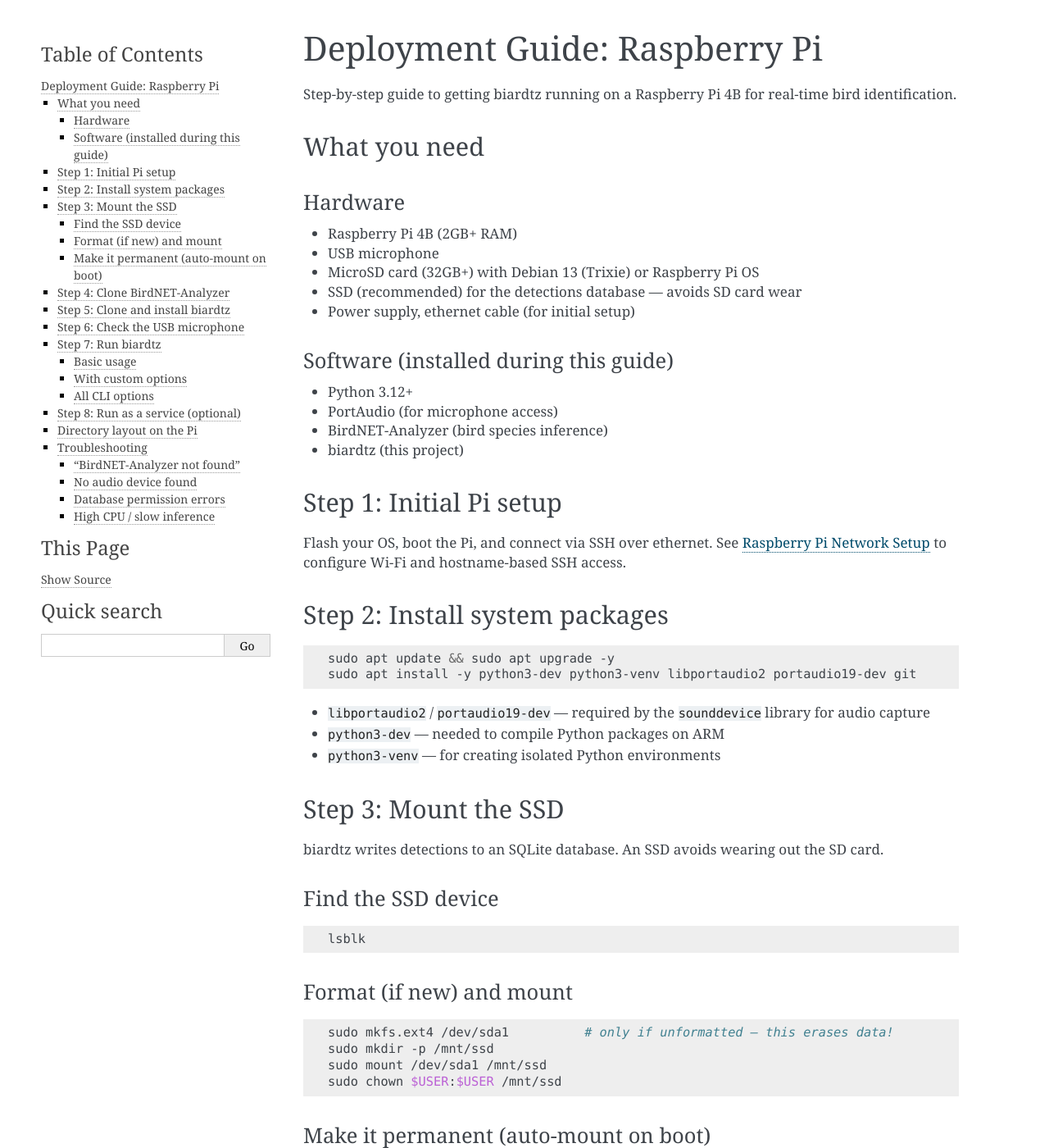
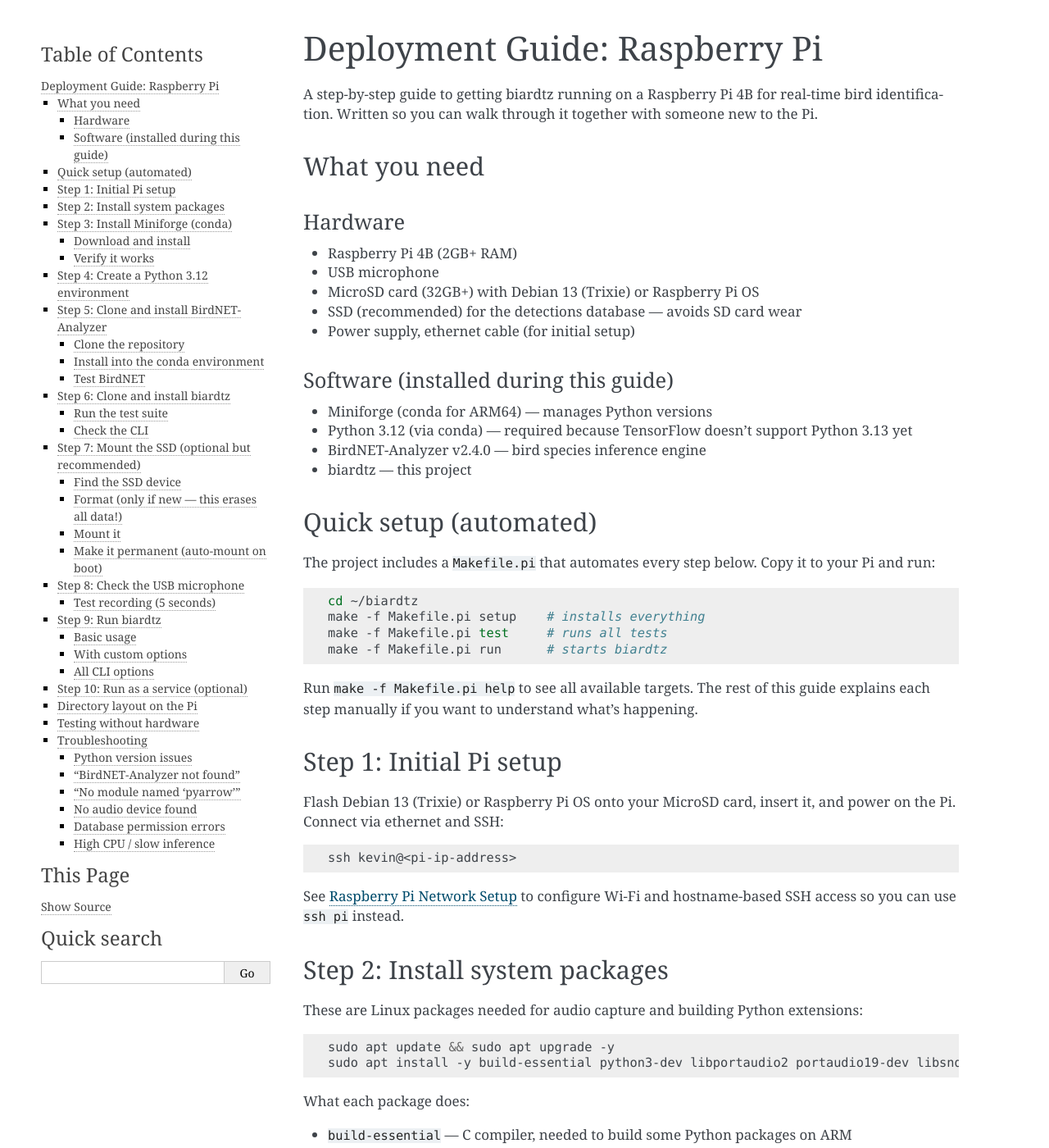
Before and after one commit to ksteptoe/biardtz, a Sphinx documentation site: the page built from docs/deployment_guide.md, in a window 1280 px wide and 1400 px high. Shown: the whole window at 82% size. Built offline with Sphinx 7.4.7, drawn with Linux system fonts in a browser that asks for light colours; some of the changed text lies outside the part shown.

Commit message:
Add Pi Makefile and rewrite deployment guide as step-by-step walkthrough
Makefile.pi automates full Pi setup: system packages, Miniforge/conda,
BirdNET-Analyzer, and biardtz install with Python 3.12.
Deployment guide rewritten as a guided how-to for working through with others.

Co-Authored-By: Claude Opus 4.6 (1M context) <noreply@anthropic.com>

````diff
--- a/docs/deployment_guide.md
+++ b/docs/deployment_guide.md
@@ -1,6 +1,6 @@
 # Deployment Guide: Raspberry Pi
 
-Step-by-step guide to getting biardtz running on a Raspberry Pi 4B for real-time bird identification.
+A step-by-step guide to getting biardtz running on a Raspberry Pi 4B for real-time bird identification. Written so you can walk through it together with someone new to the Pi.
 
 ## What you need
 
@@ -12,109 +12,232 @@ Step-by-step guide to getting biardtz running on a Raspberry Pi 4B for real-time
 - Power supply, ethernet cable (for initial setup)
 
 ### Software (installed during this guide)
-- Python 3.12+
-- PortAudio (for microphone access)
-- BirdNET-Analyzer (bird species inference)
-- biardtz (this project)
+- Miniforge (conda for ARM64) — manages Python versions
+- Python 3.12 (via conda) — required because TensorFlow doesn't support Python 3.13 yet
+- BirdNET-Analyzer v2.4.0 — bird species inference engine
+- biardtz — this project
+
+## Quick setup (automated)
+
+The project includes a `Makefile.pi` that automates every step below. Copy it to your Pi and run:
+
+```bash
+cd ~/biardtz
+make -f Makefile.pi setup    # installs everything
+make -f Makefile.pi test     # runs all tests
+make -f Makefile.pi run      # starts biardtz
+```
+
+Run `make -f Makefile.pi help` to see all available targets. The rest of this guide explains each step manually if you want to understand what's happening.
 
 ## Step 1: Initial Pi setup
 
-Flash your OS, boot the Pi, and connect via SSH over ethernet. See {doc}`pi_network_setup` to configure Wi-Fi and hostname-based SSH access.
+Flash Debian 13 (Trixie) or Raspberry Pi OS onto your MicroSD card, insert it, and power on the Pi. Connect via ethernet and SSH:
+
+```bash
+ssh kevin@<pi-ip-address>
+```
+
+See {doc}`pi_network_setup` to configure Wi-Fi and hostname-based SSH access so you can use `ssh pi` instead.
 
 ## Step 2: Install system packages
 
+These are Linux packages needed for audio capture and building Python extensions:
+
 ```bash
 sudo apt update && sudo apt upgrade -y
-sudo apt install -y python3-dev python3-venv libportaudio2 portaudio19-dev git
+sudo apt install -y build-essential python3-dev libportaudio2 portaudio19-dev libsndfile1 git wget curl
 ```
 
-- `libportaudio2` / `portaudio19-dev` — required by the `sounddevice` library for audio capture
-- `python3-dev` — needed to compile Python packages on ARM
-- `python3-venv` — for creating isolated Python environments
+What each package does:
+- `build-essential` — C compiler, needed to build some Python packages on ARM
+- `libportaudio2` / `portaudio19-dev` — audio library used by `sounddevice` for microphone input
+- `libsndfile1` — audio file reading library
+- `git` — to clone the source code repositories
+- `wget` / `curl` — to download Miniforge
 
-## Step 3: Mount the SSD
+## Step 3: Install Miniforge (conda)
 
-biardtz writes detections to an SQLite database. An SSD avoids wearing out the SD card.
+Debian 13 ships with Python 3.13, but BirdNET-Analyzer needs Python 3.12 (TensorFlow doesn't support 3.13 yet). We use **Miniforge** — a lightweight conda distribution for ARM64 — to manage Python versions.
+
+### Download and install
+
+```bash
+wget https://github.com/conda-forge/miniforge/releases/latest/download/Miniforge3-Linux-aarch64.sh
+bash Miniforge3-Linux-aarch64.sh
+```
+
+The installer will ask you:
+1. **License** — press Enter to scroll, then type `yes`
+2. **Install location** — press Enter to accept the default (`~/miniforge3`)
+3. **Initialise conda** — type `yes` (this adds conda to your shell)
+
+Then reload your shell:
+
+```bash
+source ~/.bashrc
+```
+
+### Verify it works
+
+```bash
+conda --version
+```
+
+You should see something like `conda 24.x.x`.
+
+## Step 4: Create a Python 3.12 environment
+
+Create a dedicated environment for biardtz with the correct Python version:
+
+```bash
+conda create -n biardtz python=3.12 -y
+conda activate biardtz
+```
+
+Verify:
+
+```bash
+python --version
+# Should show: Python 3.12.x
+```
+
+```{tip}
+Every time you open a new SSH session, you need to activate the environment:
+`conda activate biardtz`
+```
+
+## Step 5: Clone and install BirdNET-Analyzer
+
+BirdNET-Analyzer is the machine learning engine that identifies bird species from audio. It must be installed as a **sibling directory** to biardtz.
+
+### Clone the repository
+
+```bash
+cd ~/
+git clone https://github.com/kahst/BirdNET-Analyzer.git
+```
+
+### Install into the conda environment
+
+```bash
+conda activate biardtz
+cd ~/BirdNET-Analyzer
+pip install -e .
+pip install pyarrow
+```
+
+```{note}
+`pyarrow` is not listed in BirdNET's dependencies but is required at runtime.
+The install may take several minutes on the Pi — it's a large package.
+```
+
+### Test BirdNET
+
+BirdNET includes an example audio file. Let's make sure everything works:
+
+```bash
+birdnet-analyze birdnet_analyzer/example/soundscape.wav --lat 51.50 --lon -0.12 --rtype table
+```
+
+You should see a table of detected bird species with confidence scores. If this works, BirdNET is ready.
+
+## Step 6: Clone and install biardtz
+
+```bash
+cd ~/
+git clone https://github.com/ksteptoe/biardtz.git
+cd biardtz
+conda activate biardtz
+pip install -e ".[dev]"
+```
+
+### Run the test suite
+
+All tests mock the hardware, so they work without a microphone or SSD:
+
+```bash
+pytest tests/ -v
+```
+
+All tests should pass. This confirms the code is correctly installed.
+
+### Check the CLI
+
+```bash
+biardtz --help
+```
+
+You should see the full list of command-line options.
+
+## Step 7: Mount the SSD (optional but recommended)
+
+biardtz writes detections to an SQLite database. An SSD avoids wearing out the SD card with constant writes.
 
 ### Find the SSD device
+
 ```bash
 lsblk
 ```
 
-### Format (if new) and mount
+Look for your SSD (usually `/dev/sda1`).
+
+### Format (only if new — this erases all data!)
+
 ```bash
-sudo mkfs.ext4 /dev/sda1          # only if unformatted — this erases data!
+sudo mkfs.ext4 /dev/sda1
+```
+
+### Mount it
+
+```bash
 sudo mkdir -p /mnt/ssd
 sudo mount /dev/sda1 /mnt/ssd
 sudo chown $USER:$USER /mnt/ssd
 ```
 
 ### Make it permanent (auto-mount on boot)
-Add to `/etc/fstab`:
+
 ```bash
 echo '/dev/sda1 /mnt/ssd ext4 defaults,noatime 0 2' | sudo tee -a /etc/fstab
 ```
 
-The default database path is `/mnt/ssd/detections.db`. If you skip this step, override the path with `--db-path` when running biardtz.
-
-## Step 4: Clone BirdNET-Analyzer
-
-BirdNET-Analyzer is the machine learning engine that identifies bird species from audio. It must be cloned as a **sibling directory** to biardtz.
-
+If you skip the SSD, override the database path when running:
 ```bash
-cd ~/
-git clone https://github.com/kahst/BirdNET-Analyzer.git
+biardtz --db-path ~/detections.db
 ```
 
-Install its Python dependencies:
-```bash
-cd ~/BirdNET-Analyzer
-python3 -m venv .venv
-.venv/bin/pip install -r requirements.txt
-```
+## Step 8: Check the USB microphone
 
-```{note}
-BirdNET uses TensorFlow Lite for inference on the Pi. Check the
-[BirdNET-Analyzer README](https://github.com/kahst/BirdNET-Analyzer) for any
-Pi-specific installation notes, especially around TFLite runtime.
-```
-
-## Step 5: Clone and install biardtz
-
-```bash
-cd ~/
-git clone https://github.com/ksteptoe/biardtz.git
-cd biardtz
-python3 -m venv .venv
-.venv/bin/pip install -e .
-```
-
-## Step 6: Check the USB microphone
-
-Plug in your USB microphone and verify it's detected:
+Plug in your USB microphone and check it's detected:
 
 ```bash
 arecord -l
 ```
 
-You should see your device listed. Note the card/device number if you need to specify it later.
+You should see your microphone listed with a card and device number.
 
-To test recording:
+### Test recording (5 seconds)
+
 ```bash
 arecord -d 5 -f cd test.wav && aplay test.wav
 ```
 
-## Step 7: Run biardtz
+If you hear your recording played back, the microphone is working.
+
+## Step 9: Run biardtz
 
 ### Basic usage
+
 ```bash
-cd ~/biardtz
-.venv/bin/biardtz
+conda activate biardtz
+biardtz
 ```
 
 ### With custom options
+
 ```bash
-.venv/bin/biardtz \
+biardtz \
     --lat 51.50 \
     --lon -0.12 \
     --threshold 0.25 \
@@ -136,9 +259,17 @@ cd ~/biardtz
 | `--dashboard/--no-dashboard` | enabled | Rich live terminal dashboard |
 | `-v` / `-vv` | warnings only | Verbosity: `-v` info, `-vv` debug |
 
-## Step 8: Run as a service (optional)
+## Step 10: Run as a service (optional)
 
 To run biardtz automatically on boot, create a systemd service:
+
+```bash
+# Find the full path to biardtz in your conda env
+which biardtz
+# e.g. /home/kevin/miniforge3/envs/biardtz/bin/biardtz
+```
+
+Create the service file:
 
 ```bash
 sudo tee /etc/systemd/system/biardtz.service > /dev/null <<'EOF'
@@ -150,7 +281,7 @@ After=network.target
 Type=simple
 User=kevin
 WorkingDirectory=/home/kevin/biardtz
-ExecStart=/home/kevin/biardtz/.venv/bin/biardtz --lat 51.50 --lon -0.12
+ExecStart=/home/kevin/miniforge3/envs/biardtz/bin/biardtz --lat 51.50 --lon -0.12 --db-path /mnt/ssd/detections.db
 Restart=on-failure
 RestartSec=10
 
@@ -160,34 +291,59 @@ EOF
 ```
 
 Enable and start:
+
 ```bash
-sudo systemctl enable biardtz
-sudo systemctl start biardtz
+sudo systemctl enable biardtz     # start on boot
+sudo systemctl start biardtz      # start now
 ```
 
-Check status:
+Check it's running:
+
 ```bash
-sudo systemctl status biardtz
-journalctl -u biardtz -f    # follow live logs
+sudo systemctl status biardtz     # current status
+journalctl -u biardtz -f          # follow live logs (Ctrl+C to stop)
 ```
 
 ## Directory layout on the Pi
 
+When everything is installed, your Pi will look like this:
+
 ```
 ~/
-├── biardtz/              # this project
-│   ├── .venv/            # Python virtual environment
-│   └── src/biardtz/      # source code
-├── BirdNET-Analyzer/     # cloned separately
-│   └── .venv/            # its own virtual environment
+├── miniforge3/               # conda installation
+│   └── envs/biardtz/         # Python 3.12 environment
+├── biardtz/                  # this project
+│   ├── Makefile.pi           # automated setup script
+│   └── src/biardtz/          # source code
+├── BirdNET-Analyzer/         # cloned separately
+│   └── birdnet_analyzer/     # BirdNET v2.4.0 package
 /mnt/ssd/
-└── detections.db         # created automatically on first run
+└── detections.db             # created automatically on first run
 ```
+
+## Testing without hardware
+
+You can install and test everything without a microphone or SSD:
+
+- **biardtz tests** — all tests mock the hardware: `pytest tests/ -v`
+- **BirdNET test** — uses the included example file: `birdnet-analyze birdnet_analyzer/example/soundscape.wav --rtype table`
+- **CLI check** — `biardtz --help` confirms the CLI is working
+- **biardtz dry run** — `biardtz --db-path ~/test.db --no-dashboard -v` will start but fail at audio capture (no mic), confirming everything up to that point works
 
 ## Troubleshooting
 
+### Python version issues
+Debian 13 ships with Python 3.13, but TensorFlow needs 3.12. Always use the conda environment:
+```bash
+conda activate biardtz
+python --version   # should show 3.12.x
+```
+
 ### "BirdNET-Analyzer not found"
 Ensure it's cloned at `~/BirdNET-Analyzer/` (sibling to `~/biardtz/`), or pass `--birdnet-path /path/to/BirdNET-Analyzer`.
+
+### "No module named 'pyarrow'"
+Install it in the conda env: `conda activate biardtz && pip install pyarrow`
 
 ### No audio device found
 - Check `arecord -l` — is the USB mic listed?
````
Also changed, not shown: 1 other file.
